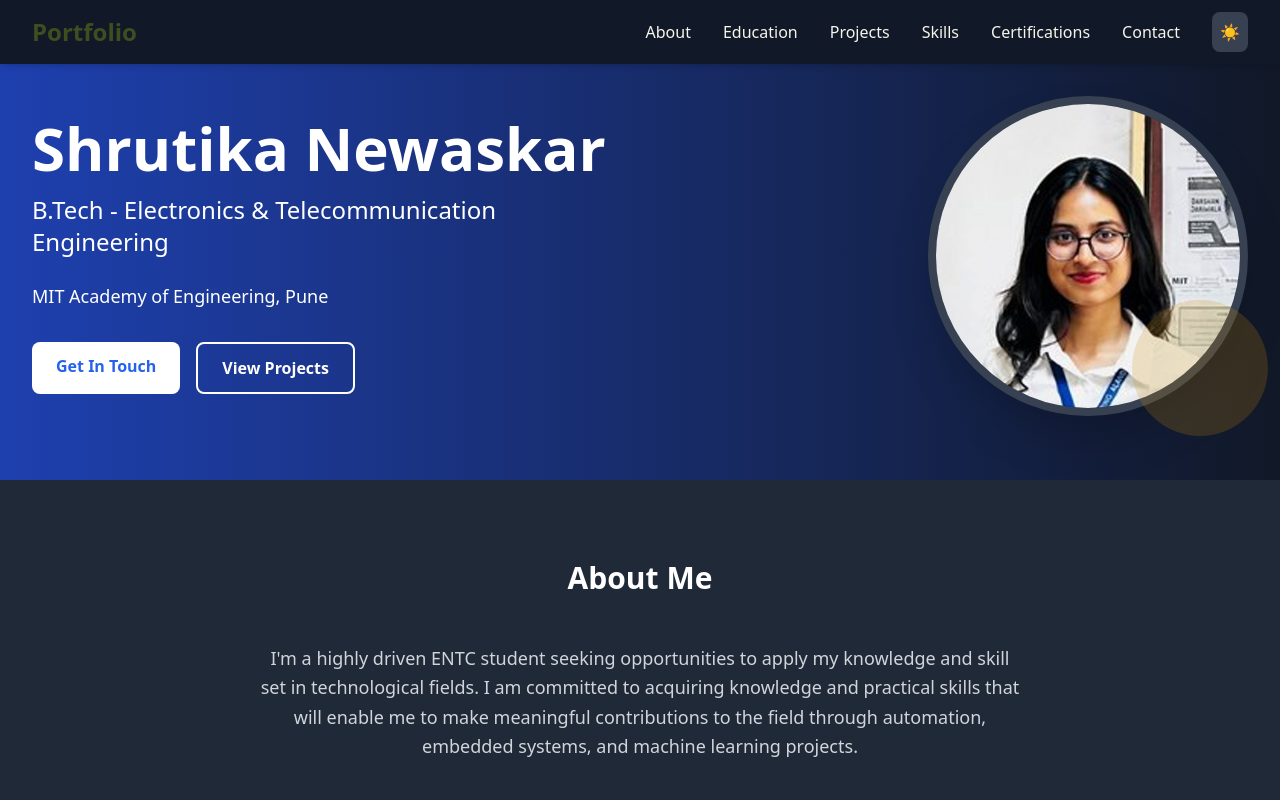
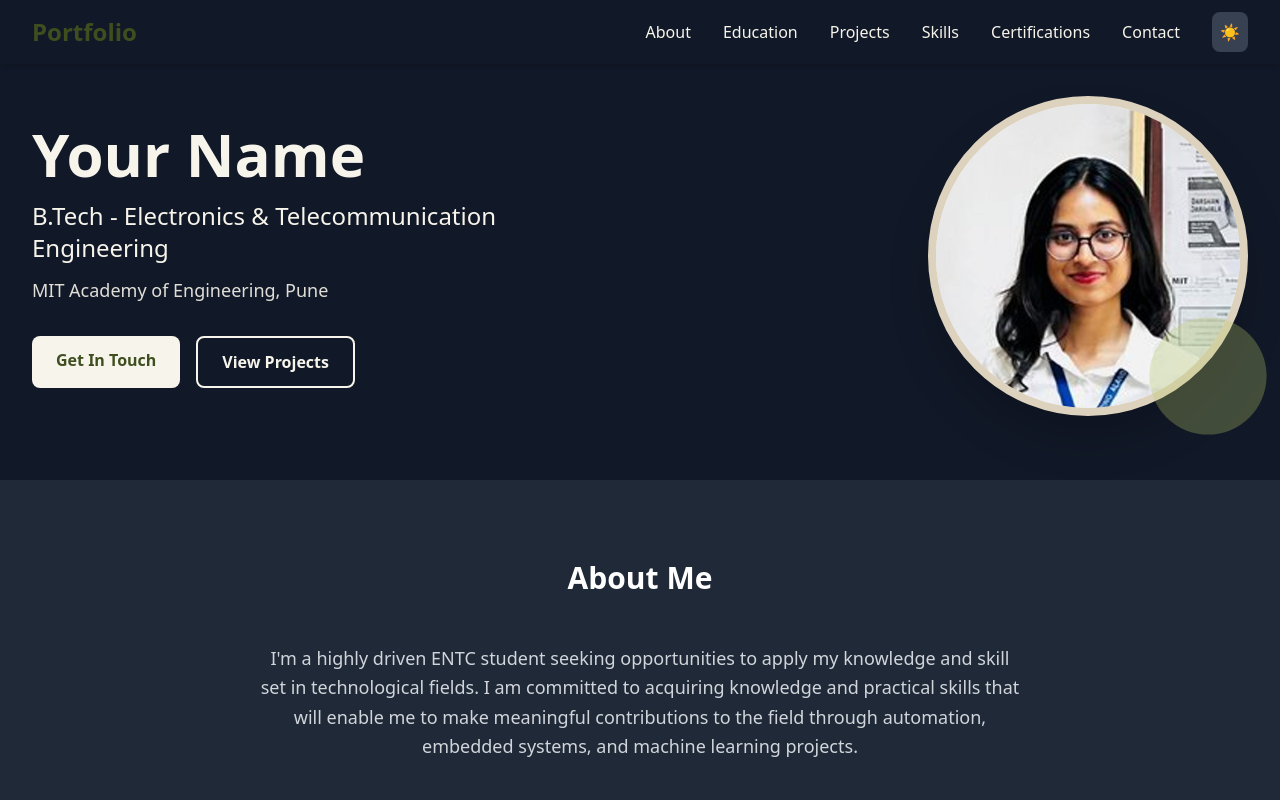
Before and after one commit to Shrutika8448/portfolio, a React (Vite) app: page / in a window 1280 px wide. Shown: the top 800 px of the page. Built offline with nearby package versions, Linux system fonts and the light colour scheme.

Commit message:
Update Hero.jsx

```diff
--- a/src/components/Hero.jsx
+++ b/src/components/Hero.jsx
@@ -2,67 +2,44 @@ import { motion } from 'framer-motion'
 
 const Hero = () => {
   return (
-    <section className="pt-24 pb-16 bg-gradient-to-r from-blue-600 to-blue-800 dark:from-blue-800 dark:to-gray-900 text-white transition-colors overflow-hidden">
+    <section className="pt-24 pb-16 bg-olive text-offwhite-light dark:bg-gray-900 transition-colors overflow-hidden">
       <div className="max-w-7xl mx-auto px-4 sm:px-6 lg:px-8">
         <div className="flex flex-col lg:flex-row items-center justify-between gap-12">
 
-          {/* Animated Text Content */}
           <motion.div
             className="flex-1 text-center lg:text-left"
             initial={{ opacity: 0, x: -50 }}
             animate={{ opacity: 1, x: 0 }}
             transition={{ duration: 0.8 }}
           >
-            <motion.h1
-              className="text-4xl md:text-6xl font-bold mb-4"
-              initial={{ opacity: 0, y: 20 }}
-              animate={{ opacity: 1, y: 0 }}
-              transition={{ delay: 0.2, duration: 0.8 }}
-            >
-              Shrutika Newaskar
-            </motion.h1>
-            <motion.p
-              className="text-xl md:text-2xl mb-6"
-              initial={{ opacity: 0, y: 20 }}
-              animate={{ opacity: 1, y: 0 }}
-              transition={{ delay: 0.4, duration: 0.8 }}
-            >
-              B.Tech - Electronics & Telecommunication Engineering
-            </motion.p>
-            <motion.p
-              className="text-lg mb-8"
-              initial={{ opacity: 0, y: 20 }}
-              animate={{ opacity: 1, y: 0 }}
-              transition={{ delay: 0.6, duration: 0.8 }}
-            >
+            <h1 className="text-4xl md:text-6xl font-bold mb-4">Your Name</h1>
+            <p className="text-xl md:text-2xl mb-3">
+              B.Tech - Electronics &amp; Telecommunication Engineering
+            </p>
+            <p className="text-lg mb-8 opacity-90">
               MIT Academy of Engineering, Pune
-            </motion.p>
-            <motion.div
-              className="flex flex-col sm:flex-row justify-center lg:justify-start gap-4"
-              initial={{ opacity: 0, y: 20 }}
-              animate={{ opacity: 1, y: 0 }}
-              transition={{ delay: 0.8, duration: 0.8 }}
-            >
+            </p>
+
+            <div className="flex flex-col sm:flex-row justify-center lg:justify-start gap-4">
               <motion.a
                 href="#contact"
-                className="bg-white text-blue-600 px-6 py-3 rounded-lg font-semibold hover:bg-gray-100 dark:hover:bg-gray-200 transition"
+                className="bg-offwhite-light text-olive-dark px-6 py-3 rounded-lg font-semibold hover:bg-offwhite-deep transition"
                 whileHover={{ scale: 1.05 }}
-                whileTap={{ scale: 0.95 }}
+                whileTap={{ scale: 0.96 }}
               >
                 Get In Touch
               </motion.a>
               <motion.a
                 href="#projects"
-                className="border-2 border-white px-6 py-3 rounded-lg font-semibold hover:bg-white hover:text-blue-600 transition"
+                className="border-2 border-offwhite-light text-offwhite-light px-6 py-3 rounded-lg font-semibold hover:bg-offwhite-light hover:text-olive-dark transition"
                 whileHover={{ scale: 1.05 }}
-                whileTap={{ scale: 0.95 }}
+                whileTap={{ scale: 0.96 }}
               >
                 View Projects
               </motion.a>
-            </motion.div>
+            </div>
           </motion.div>
 
-          {/* Animated Profile Image */}
           <motion.div
             className="flex-1 flex justify-center lg:justify-end"
             initial={{ opacity: 0, x: 50 }}
@@ -71,8 +48,8 @@ const Hero = () => {
           >
             <div className="relative">
               <motion.div
-                className="w-64 h-64 md:w-80 md:h-80 rounded-full overflow-hidden border-8 border-white dark:border-gray-700 shadow-2xl"
-                whileHover={{ scale: 1.05, rotate: 5 }}
+                className="w-64 h-64 md:w-80 md:h-80 rounded-full overflow-hidden border-8 border-offwhite-light dark:border-offwhite-deep shadow-2xl bg-offwhite-light"
+                whileHover={{ scale: 1.05, rotate: 3 }}
                 transition={{ duration: 0.3 }}
               >
                 <img
@@ -82,10 +59,10 @@ const Hero = () => {
                 />
               </motion.div>
               <motion.div
-                className="absolute -bottom-4 -right-4 w-32 h-32 bg-yellow-400 dark:bg-yellow-600 rounded-full opacity-20"
-                animate={{ scale: [1, 1.2, 1] }}
+                className="absolute -bottom-4 -right-4 w-28 h-28 bg-olive-accent rounded-full opacity-30"
+                animate={{ scale: [1, 1.15, 1] }}
                 transition={{ duration: 2, repeat: Infinity }}
-              ></motion.div>
+              />
             </div>
           </motion.div>
 
```
